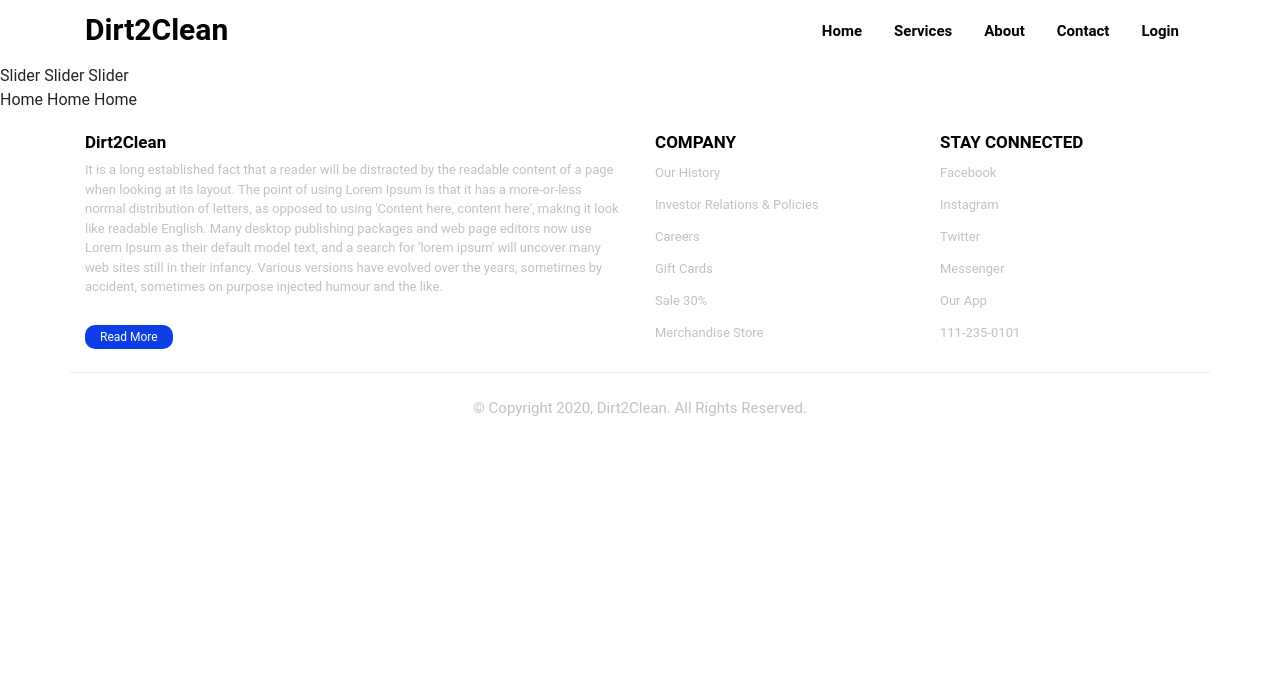
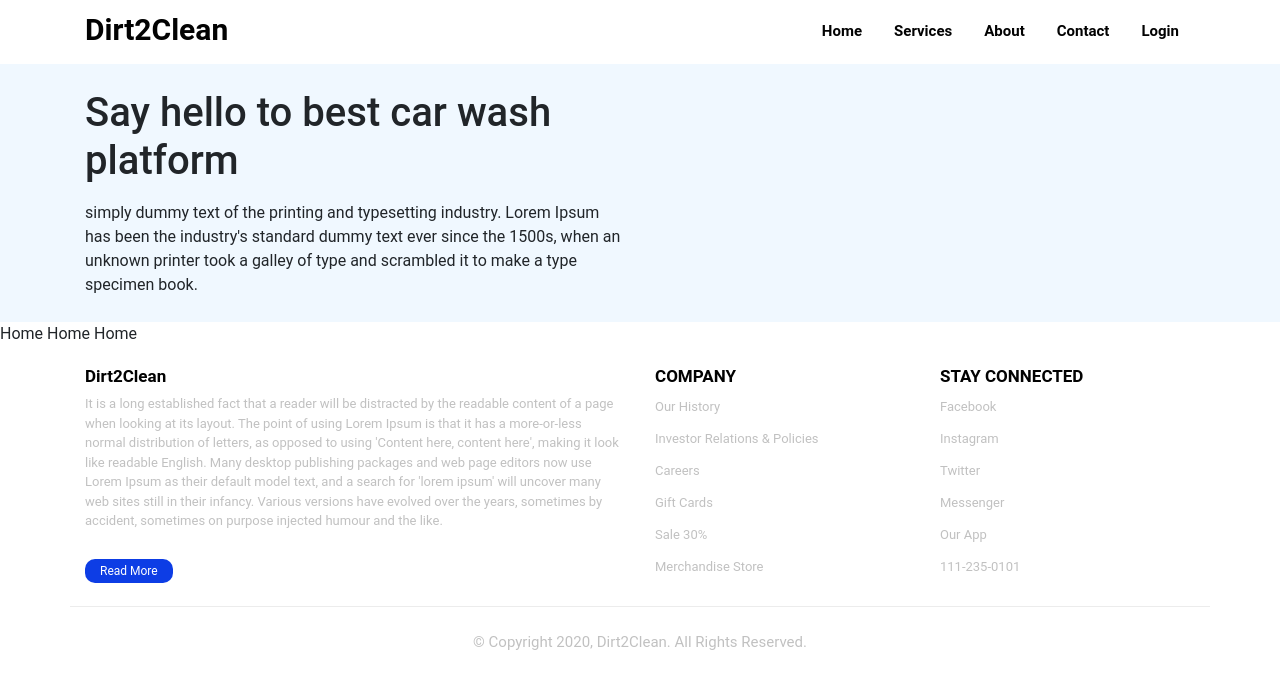
Before and after one commit to muhammadidreesshaikh/autowash-app, a React (Create React App) app: page / in a window 1280 px wide. Shown: the top 688 px of the page. Built offline with nearby package versions, Linux system fonts and the light colour scheme.

Commit message:
slider section start

```diff
--- a/src/assets/css/header.css
+++ b/src/assets/css/header.css
@@ -2,6 +2,7 @@
 {
     background-color: var(--color-white);
     padding: 5px 0;
+    box-shadow: 0px 0px 4px var(--color-gry);
 }
 
 /* .header .logo img
--- a/src/assets/css/slider.css
+++ b/src/assets/css/slider.css
@@ -0,0 +1,4 @@
+.slider{
+    background-color: aliceblue;
+    padding: 25px 0;
+}
--- a/src/shared/Slider.js
+++ b/src/shared/Slider.js
@@ -23,7 +23,21 @@ class Slider extends React.Component {
     render() {
         return(
             <div>
-                <p>Slider Slider Slider</p>
+               <section>
+                   <div className="slider">
+                       <div className="container">
+                           <div className="row">
+
+                               <div className="col-12 col-md-6 col-lg-6">
+                                   <div className="heading">
+                                    <h1>Say hello to best car wash platform</h1>
+                                    <p className="pt-3">simply dummy text of the printing and typesetting industry. Lorem Ipsum has been the industry's standard dummy text ever since the 1500s, when an unknown printer took a galley of type and scrambled it to make a type specimen book.</p>
+                                   </div>
+                               </div>
+                           </div>
+                       </div>
+                   </div>
+               </section>
             </div>
         );
     }
```
Also changed, not shown: src/assets/img/slider1.webp (added), src/assets/img/slider2.png (added).
